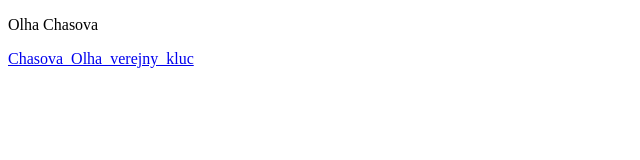
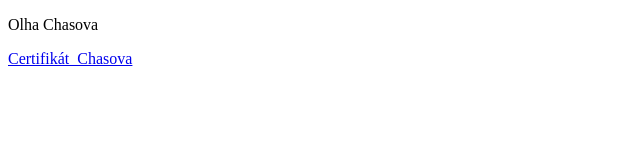
Before and after one commit to Helya7/Chasova_cloud2, a plain HTML site: page index.html in a window 1280 px wide. Shown: the full height of the page, 0-640 px from the left. Drawn offline with Linux system fonts and the light colour scheme.

Commit message:
Update index.html

```diff
--- a/index.html
+++ b/index.html
@@ -9,7 +9,7 @@
     <p>Olha Chasova</p>
     <a
       href="https://tukesk-my.sharepoint.com/:u:/g/personal/olha_chasova_student_tuke_sk/EZHMlJM9jI1DvvtKqayR0TMBCvZ9lRnQFzudVTCCIpUf9Q?e=fKE2nW"
-      >Chasova_Olha_verejny_kluc</a
+      >Certifikát_Chasova</a
     >
   </body>
 </html>
```
